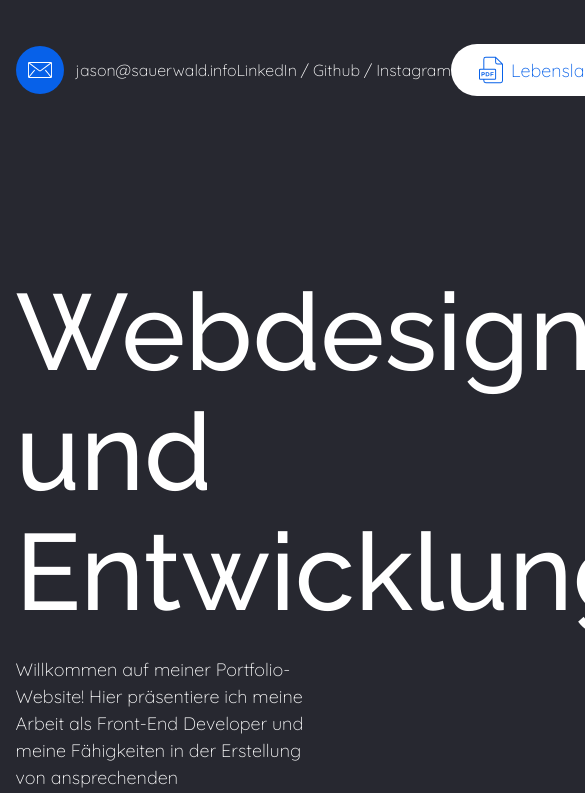
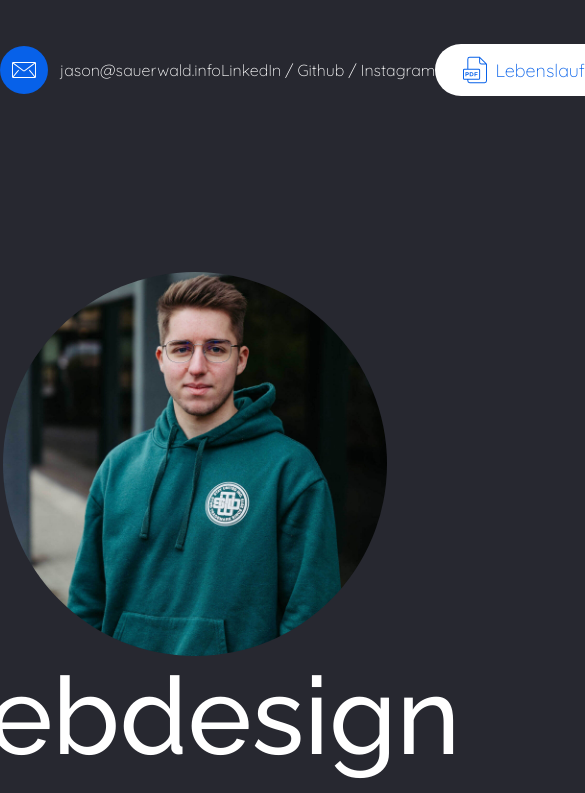
Before and after one commit to JasonSa19/vue-portfolio, a Vue app: page / in a window 390 px wide. Shown: the top 793 px of the page, 585 px wide, since content can reach past the window. Built offline with nearby package versions, Linux system fonts and the light colour scheme.

Commit message:
Remove custom breakpoints

```diff
--- a/src/components/Intro.vue
+++ b/src/components/Intro.vue
@@ -7,12 +7,14 @@ import standardbtn from "./standardbtn.vue";
 
 <template>
   <section class="anim container mt-44">
-    <div class="content-inner flex flex-row items-center justify-between">
+    <div
+      class="content-inner flex flex-col-reverse items-center justify-between md:flex-row"
+    >
       <div class="text-content basis-3/5">
         <h1 class="font-headline text-xl leading-[111%]">
           {{ mainHeadline }}
         </h1>
-        <p class="mt-6 w-6/12">{{ mainText }}</p>
+        <p class="mt-6 w-8/12">{{ mainText }}</p>
         <standardbtn class="mt-12" buttonText="Lass uns starten" link="#info" />
       </div>
       <div class="image-content basis-2/5">
--- a/tailwind.config.js
+++ b/tailwind.config.js
@@ -4,13 +4,6 @@ module.exports = {
     container: false,
   },
   theme: {
-    screens: {
-      "2xl": { max: "1680px" },
-      xl: { max: "1440px" },
-      lg: { max: "992px" },
-      md: { max: "768px" },
-      sm: { max: "480px" },
-    },
     borderRadius: {
       "3xl": "40px",
       full: "999px",
```
